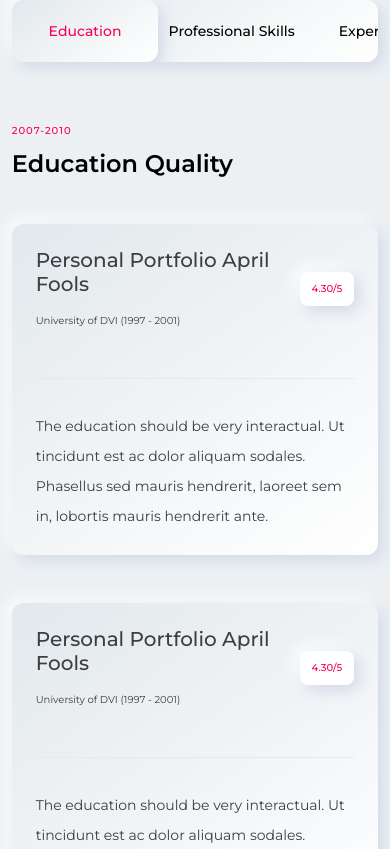
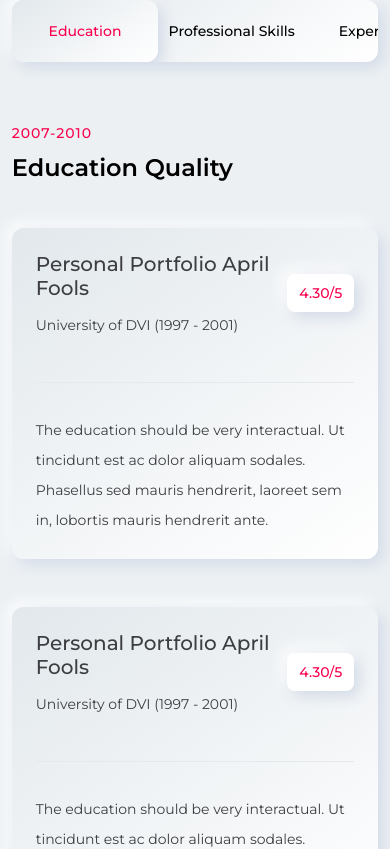
Before and after one commit to Shiv1516/Portfolio, a React (Create React App) app: page / in a window 390 px wide. Shown: the part 6440-7289 px from the top of the page. Built offline with nearby package versions, Linux system fonts and the light colour scheme.

Commit message:
fild added

```diff
--- a/src/App.css
+++ b/src/App.css
@@ -1291,9 +1291,6 @@ table {
   .fs18 {
     font-size: 14px;
   }
-  .fs14 {
-    font-size: 10px;
-  }
   .features-cards,
   .portfolio-cards,
   .client-lists,
@@ -1365,6 +1362,9 @@ table {
   .education-cards {
     padding: 0px;
   }
+  .section-subheading {
+    font-size: 10px;
+  }
   .about-left,
   .testimonial-card-box {
     width: 100%;
```
